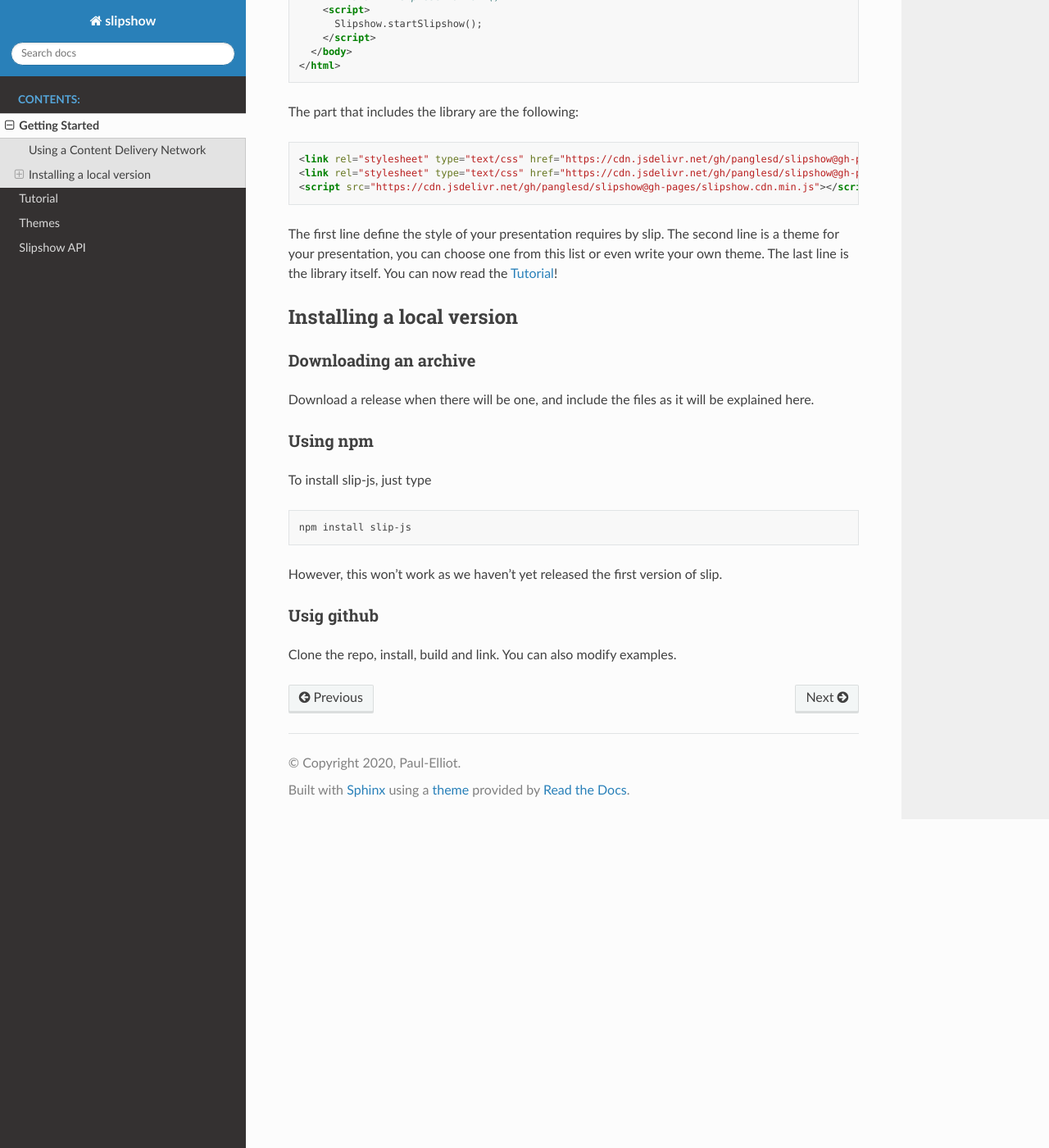
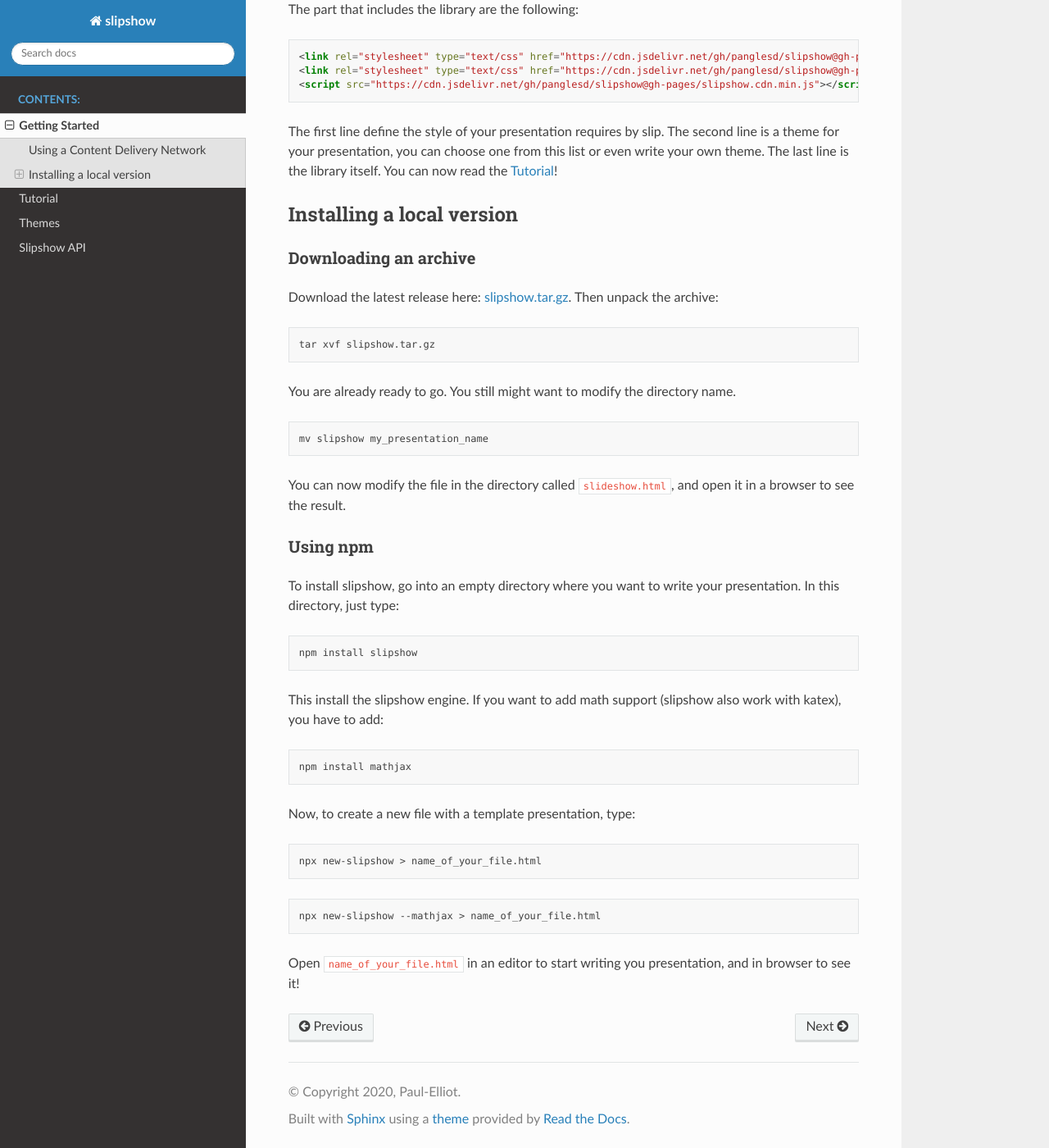
Before and after one commit to panglesd/slipshow, a Sphinx documentation site: the page built from docs/quick-start.rst, in a window 1280 px wide and 1400 px high, scrolled down 1093 px. Shown: the whole window at 82% size. Built offline with Sphinx 7.4.7 and the Read the Docs theme 2.0.0, drawn with Linux system fonts in a browser that asks for light colours; some of the changed text lies outside the part shown.

Commit message:
quick start with local install

```diff
--- a/docs/quick-start.rst
+++ b/docs/quick-start.rst
@@ -7,13 +7,12 @@
 
 * You want to start right away and you will have access to internet when displaying your slips. Then, you should go for the CDN (Content Delivery Network) solution, where you do not have to download anything, the library will just have to be linked in the file.
 * You want to have everything local to be able to work or show your slips without internet access, but you want to keep it simple. In this case, you should just download the archive containing all you need.
-* You want to have everything local and include your own javascript libraries, or use some advanced features (that will be added later). In this case you should go for the ``npm`` or ``github`` install (not yet implemented).
+* You want to have everything local and include your own javascript libraries, or use some advanced features (that will be added later). In this case you should go for the ``npm`` install.
 
 
 ..
    In case you want simplicity and have an access to internet, you should choose the CDN option and start reading the :ref:`tutorial`. If you want to work with everything local, you have several options: either download the library, use github or use npm.
 
-.. todo:: I will need to prepare slip for local use before writing those parts!
 
 ..
    You can also install slip-js it using npm.
@@ -66,20 +65,42 @@
 Downloading an archive
 ^^^^^^^^^^^^^^^^^^^^^^
 
-Download a release when there will be one, and include the files as it will be explained here.
+Download the latest release here: `slipshow.tar.gz <https://panglesd.github.io/slipshow/slipshow.tar.gz>`_.
+Then unpack the archive:
 
+.. code-block:: bash
+
+   tar xvf slipshow.tar.gz
+
+You are already ready to go. You still might want to modify the directory name.
+
+.. code-block:: bash
+
+   mv slipshow my_presentation_name
+
+You can now modify the file in the directory called ``slideshow.html``, and open it in a browser to see the result.
 
 Using npm
 ^^^^^^^^^^^^^^^^^^^^^^
-To install slip-js, just type
+To install slipshow, go into an empty directory where you want to write your presentation. In this directory, just type:
 
 .. code-block:: bash
 
-   npm install slip-js
+   npm install slipshow
 
-However, this won't work as we haven't yet released the first version of slip.
+This install the slipshow engine. If you want to add math support (slipshow also work with katex), you have to add:
 
-Usig github
-^^^^^^^^^^^^^^^^^^^^^^
+.. code-block:: bash
 
-Clone the repo, install, build and link. You can also modify examples.
+   npm install mathjax
+
+Now, to create a new file with a template presentation, type:
+
+.. code-block:: bash
+
+   npx new-slipshow > name_of_your_file.html
+.. code-block:: bash
+
+   npx new-slipshow --mathjax > name_of_your_file.html
+
+Open ``name_of_your_file.html`` in an editor to start writing you presentation, and in browser to see it!
```
